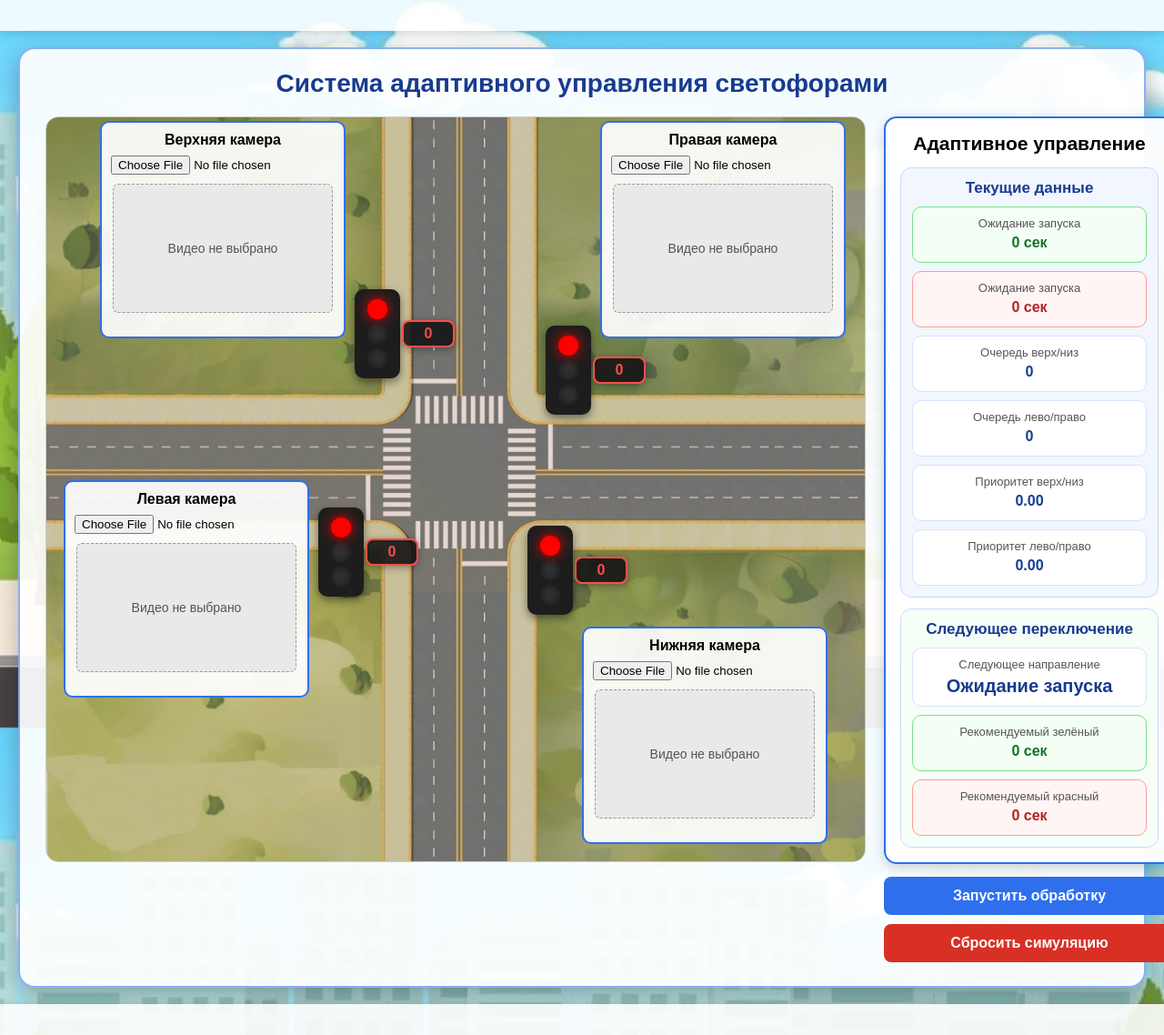
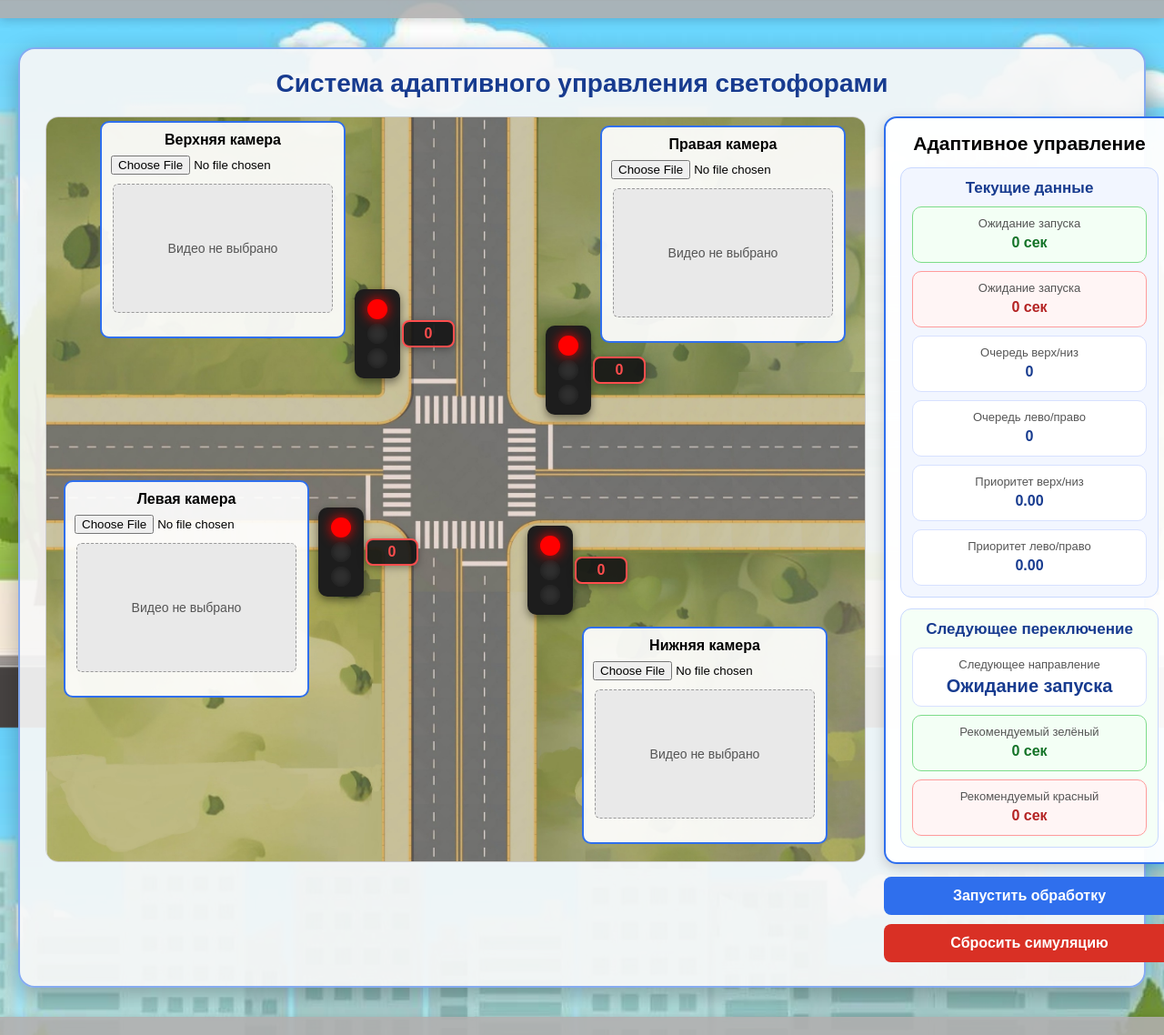
Before and after one commit to Alexey-Chex/Diplom, a Flask app: page / in a window 1280 px wide. Shown: the whole page at 91% size. Run offline with Flask 3, Linux system fonts and the light colour scheme.

Commit message:
fixes bottom and top canvas

```diff
--- a/static/css/style.css
+++ b/static/css/style.css
@@ -15,24 +15,24 @@ body {
 
 .site-bar {
     width: 100%;
-    height: 34px;
-    background: rgba(255, 255, 255, 0.88);
+    height: 20px;
+    background: rgba(177, 175, 175, 0.88);
     box-shadow: 0 2px 12px rgba(0, 0, 0, 0.18);
 }
 
 .site-bar-bottom {
-    margin-top: 18px;
+    margin-top: 32px;
 }
 
 .app-shell {
     width: 1360px;
     max-width: calc(100% - 40px);
     min-height: calc(100vh - 104px);
-    margin: 18px auto 0;
+    margin: 32px auto 0;
     padding: 22px 28px 26px;
     box-sizing: border-box;
 
-    background: rgba(255, 255, 255, 0.92);
+    background: rgba(247, 247, 247, 0.92);
     border: 2px solid rgba(47, 111, 237, 0.55);
     border-radius: 18px;
     box-shadow: 0 8px 28px rgba(0, 0, 0, 0.28);
@@ -136,7 +136,7 @@ h1 {
 }
 
 .right {
-    top: 5px;
+    top: 10px;
     right: 20px;
 }
 
```
